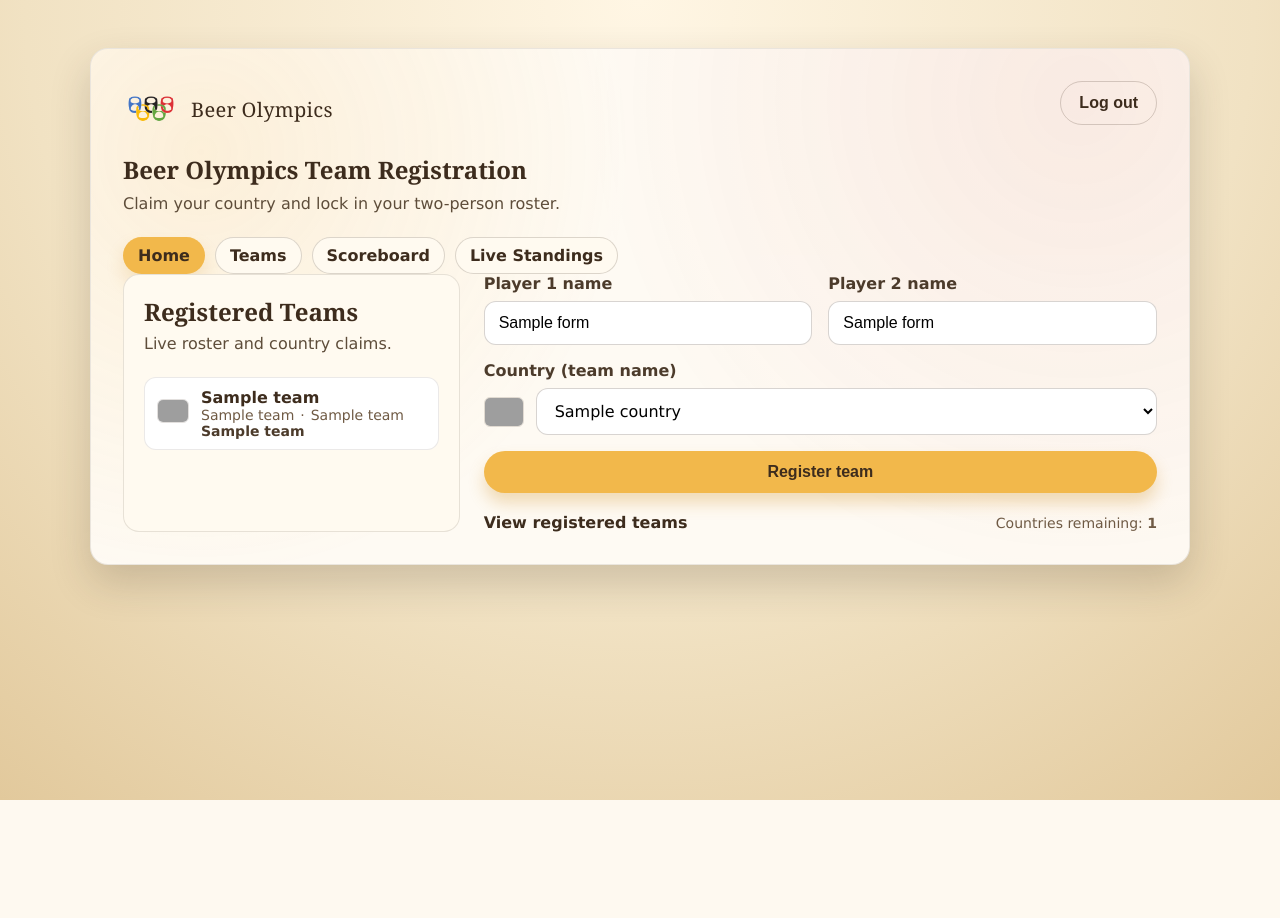
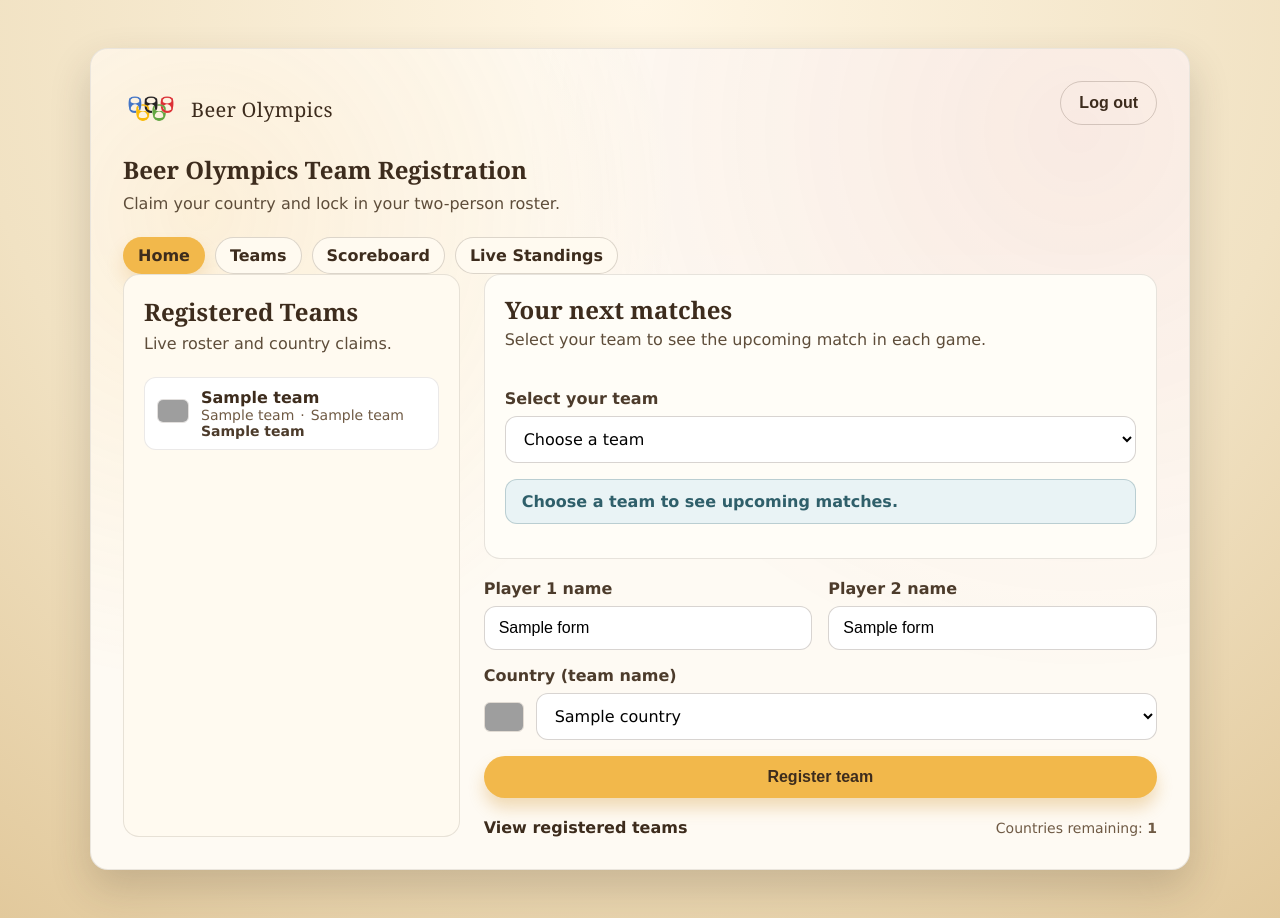
Before and after one commit to kris-hamade/beer_olympics, a Node server app: template views/register.ejs in a window 1280 px wide. Before the commit the page ends 800 px from the top, so only its background shows below. Run offline with Node 20, Linux system fonts and the light colour scheme; the template is opened without the code that fills it: most values are stand-ins (such as "Sample title", 1, 10 or a date in 2020); some libraries are stand-ins or nearby versions; grey boxes are pictures that could not be loaded.

Commit message:
Implement Team Game Status

```diff
--- a/public/styles.css
+++ b/public/styles.css
@@ -393,6 +393,60 @@ textarea {
 .stack {
   display: grid;
   gap: 16px;
+}
+
+.next-matches {
+  border: 1px solid rgba(61, 44, 29, 0.12);
+  border-radius: 16px;
+  padding: 18px 20px;
+  background: #fffdf7;
+  margin-bottom: 20px;
+  display: grid;
+  gap: 16px;
+}
+
+.next-matches-header h2 {
+  margin-bottom: 4px;
+}
+
+.next-matches-grid {
+  display: grid;
+  gap: 12px;
+  grid-template-columns: repeat(auto-fit, minmax(220px, 1fr));
+}
+
+.next-match-card {
+  background: #fff;
+  border-radius: 14px;
+  padding: 12px 14px;
+  border: 1px solid rgba(61, 44, 29, 0.12);
+  display: grid;
+  gap: 6px;
+}
+
+.next-match-title {
+  font-weight: 700;
+  color: var(--brown);
+}
+
+.next-match-meta {
+  color: #6f5a44;
+  font-size: 14px;
+  font-weight: 600;
+}
+
+.next-match-opponent {
+  font-weight: 700;
+  color: #4c3b2b;
+}
+
+.next-match-card.is-bye {
+  background: #fff6e5;
+}
+
+.next-match-card.is-champion {
+  background: #f9edcf;
+  border-color: rgba(210, 145, 40, 0.35);
 }
 
 .register-layout {
--- a/server.js
+++ b/server.js
@@ -760,6 +760,69 @@ function buildBrackets(matches, games) {
   });
 }
 
+function buildStageLabel(stage, gameId, round) {
+  if (stage === `${gameId}_final`) {
+    return "Grand Final";
+  }
+  if (stage === `${gameId}_winners`) {
+    return `Winners Round ${round}`;
+  }
+  if (stage === `${gameId}_losers`) {
+    return `Losers Round ${round}`;
+  }
+  if (stage === gameId) {
+    return `Round ${round}`;
+  }
+  return `Round ${round}`;
+}
+
+function getNextMatchStatus(matches, game, teamId) {
+  const gameMatches = matches.filter(
+    (match) => match.stage && match.stage.startsWith(game.id)
+  );
+  const isTeamMatch = (match) => match.team_a_id === teamId || match.team_b_id === teamId;
+  const byRound = (a, b) => (a.round - b.round) || (a.match_number - b.match_number);
+
+  const scheduled = gameMatches
+    .filter((match) => isTeamMatch(match) && match.status !== "completed")
+    .sort(byRound)[0];
+
+  if (scheduled) {
+    const opponent = scheduled.team_a_id === teamId
+      ? scheduled.team_b_name
+      : scheduled.team_a_name;
+    return {
+      status: "scheduled",
+      label: buildStageLabel(scheduled.stage, game.id, scheduled.round),
+      opponent: opponent || "TBD"
+    };
+  }
+
+  const byeMatch = gameMatches
+    .filter((match) => isTeamMatch(match))
+    .filter((match) => (!match.team_a_id || !match.team_b_id) && match.winner_team_id === teamId)
+    .sort(byRound)
+    .pop();
+
+  if (byeMatch) {
+    return {
+      status: "bye",
+      label: buildStageLabel(byeMatch.stage, game.id, byeMatch.round)
+    };
+  }
+
+  const finalMatch = gameMatches.find((match) => match.stage === `${game.id}_final`);
+  if (finalMatch && finalMatch.winner_team_id === teamId) {
+    return { status: "champion", label: "Champion" };
+  }
+
+  if (gameMatches.length === 0) {
+    return { status: "not_started", label: "Not started" };
+  }
+
+  return { status: "waiting", label: "Waiting for next round" };
+}
+
 function setWinnerAndAdvance(tournamentId, matchId, winnerTeamId) {
   if (!winnerTeamId) {
     return;
@@ -848,6 +911,45 @@ app.get("/register", requireAuth, (req, res) => {
       country_code: ""
     },
     remainingCount: availableCountries.length
+  });
+});
+
+app.get("/team-status", requireAuth, (req, res) => {
+  const teamId = Number(req.query.teamId);
+  if (!Number.isFinite(teamId)) {
+    return res.json({ error: "Team not found." });
+  }
+
+  const team = getTeamById(teamId);
+  if (!team) {
+    return res.json({ error: "Team not found." });
+  }
+
+  const tournament = getActiveTournament();
+  if (!tournament) {
+    return res.json({
+      teamId,
+      teamName: team.team_name,
+      status: "no_tournament",
+      games: []
+    });
+  }
+
+  const settings = parseSettings(tournament.settings_json);
+  const games = Array.isArray(settings.games) ? settings.games : [];
+  const matches = listMatchesByTournament(tournament.id);
+
+  const gameStatuses = games.map((game) => ({
+    id: game.id,
+    name: game.name,
+    ...getNextMatchStatus(matches, game, teamId)
+  }));
+
+  return res.json({
+    teamId,
+    teamName: team.team_name,
+    updatedAt: new Date().toISOString(),
+    games: gameStatuses
   });
 });
 
--- a/views/register.ejs
+++ b/views/register.ejs
@@ -67,6 +67,23 @@
           </aside>
 
           <div class="main-panel">
+            <div class="next-matches">
+              <div class="next-matches-header">
+                <h2>Your next matches</h2>
+                <p class="subtitle">Select your team to see the upcoming match in each game.</p>
+              </div>
+              <label class="field">
+                <span>Select your team</span>
+                <select id="teamStatusSelect">
+                  <option value="">Choose a team</option>
+                  <% teams.forEach(function(team) { %>
+                    <option value="<%= team.id %>"><%= team.team_name %></option>
+                  <% }) %>
+                </select>
+              </label>
+              <div id="teamStatusResults" class="next-matches-grid"></div>
+            </div>
+
             <% if (errors.length > 0) { %>
               <div class="alert alert-error">
                 <ul>
@@ -145,5 +162,93 @@
       </section>
     </main>
     <script src="/app.js"></script>
+    <script>
+      (function() {
+        const select = document.getElementById("teamStatusSelect");
+        const results = document.getElementById("teamStatusResults");
+        let timerId = null;
+
+        const renderMessage = (message) => {
+          results.innerHTML = `<div class="alert alert-info">${message}</div>`;
+        };
+
+        const renderGameCard = (game) => {
+          const status = game.status;
+          if (status === "scheduled") {
+            return `
+              <div class="next-match-card">
+                <div class="next-match-title">${game.name}</div>
+                <div class="next-match-meta">${game.label}</div>
+                <div class="next-match-opponent">vs ${game.opponent}</div>
+              </div>
+            `;
+          }
+          if (status === "bye") {
+            return `
+              <div class="next-match-card is-bye">
+                <div class="next-match-title">${game.name}</div>
+                <div class="next-match-meta">${game.label}</div>
+                <div class="next-match-opponent">Bye this round</div>
+              </div>
+            `;
+          }
+          if (status === "champion") {
+            return `
+              <div class="next-match-card is-champion">
+                <div class="next-match-title">${game.name}</div>
+                <div class="next-match-meta">${game.label}</div>
+              </div>
+            `;
+          }
+          return `
+            <div class="next-match-card is-waiting">
+              <div class="next-match-title">${game.name}</div>
+              <div class="next-match-meta">${game.label}</div>
+            </div>
+          `;
+        };
+
+        const fetchStatus = async () => {
+          const teamId = select.value;
+          if (!teamId) {
+            renderMessage("Choose a team to see upcoming matches.");
+            return;
+          }
+
+          try {
+            const response = await fetch(`/team-status?teamId=${teamId}`, { cache: "no-store" });
+            const payload = await response.json();
+            if (payload.error) {
+              renderMessage(payload.error);
+              return;
+            }
+            if (payload.status === "no_tournament") {
+              renderMessage("No active tournament yet.");
+              return;
+            }
+            if (!payload.games || payload.games.length === 0) {
+              renderMessage("No games configured yet.");
+              return;
+            }
+            results.innerHTML = payload.games.map(renderGameCard).join("");
+          } catch (error) {
+            renderMessage("Unable to load match updates.");
+          }
+        };
+
+        const startPolling = () => {
+          if (timerId) {
+            clearInterval(timerId);
+          }
+          fetchStatus();
+          timerId = setInterval(fetchStatus, 8000);
+        };
+
+        if (select) {
+          renderMessage("Choose a team to see upcoming matches.");
+          select.addEventListener("change", startPolling);
+        }
+      })();
+    </script>
   </body>
 </html>
```
